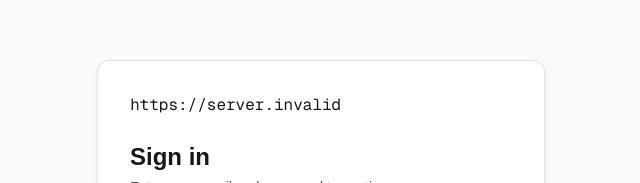
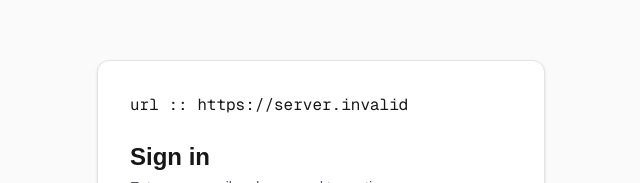
Before and after one commit to himanshume81/React-Learning, a Next.js app: page /login in a window 1280 px wide. Shown: the part 128-311 px from the top of the page, without its empty margins (319-959 px from the left). Built offline with nearby package versions, Linux system fonts and the light colour scheme; no server answers.

Commit message:
fix-deploy

```diff
--- a/components/organisms/LoginForm.tsx
+++ b/components/organisms/LoginForm.tsx
@@ -82,7 +82,7 @@ export function LoginForm() {
       className="w-full max-w-md space-y-6 rounded-xl border border-zinc-200 bg-white p-8 shadow-sm dark:border-zinc-800 dark:bg-zinc-950"
       noValidate
     >
-      <pre>{process.env.NEXT_PUBLIC_API_BASE_URL}</pre>
+      <pre>url :: {process.env.NEXT_PUBLIC_API_BASE_URL}</pre>
 
       <div className="space-y-1">
         <Text as="h1" className="text-2xl font-semibold">
```
